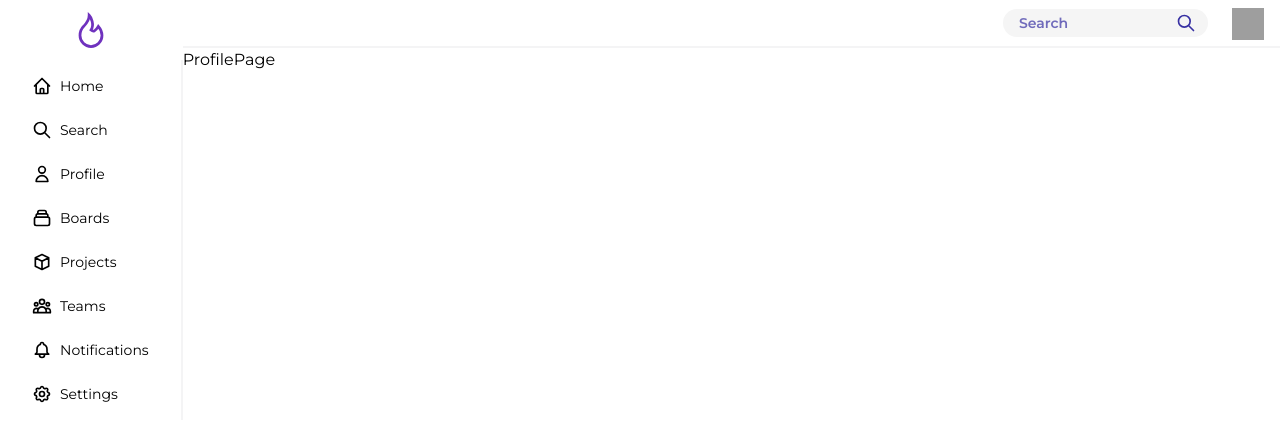
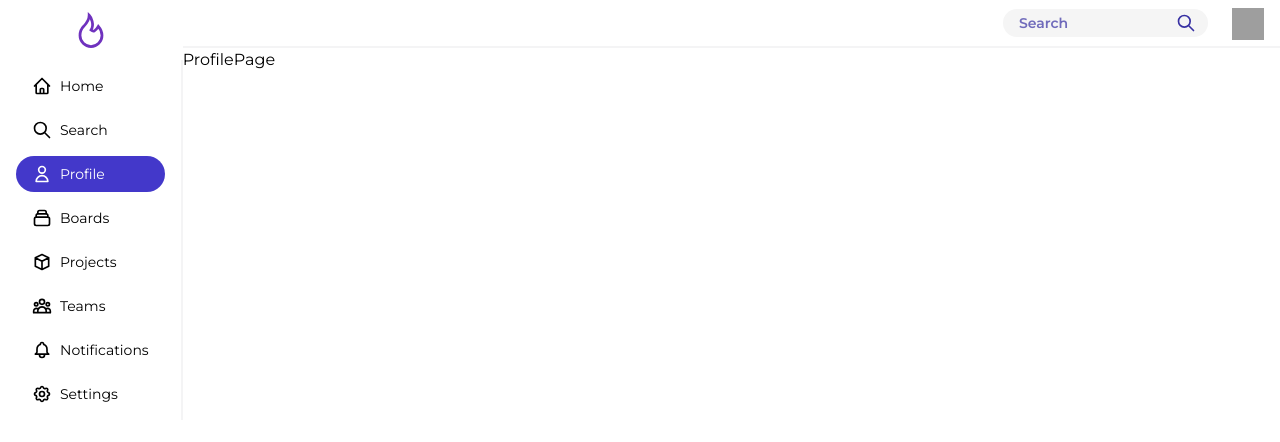
Before and after one commit to mertturkmenoglu/avalanche, a Next.js app in the folder packages/web/: page /user in a window 1280 px wide. Shown: the top 442 px of the page. Built offline with nearby package versions, Linux system fonts and the light colour scheme; grey boxes are pictures that could not be loaded.

Commit message:
Fix active sidebar item bug

```diff
--- a/packages/web/components/Sidebar.tsx
+++ b/packages/web/components/Sidebar.tsx
@@ -17,7 +17,9 @@ const Sidebar = (props: Props): JSX.Element => {
     <div className={`overflow-hidden border-r-2 border-gray-100 ${props.className}`}>
       <nav className="mx-4">
         {props.items.map((item) => (
-          <SidebarItem item={item} active={item.link === router.pathname} />
+          <SidebarItem item={item}
+            active={item.link === router.pathname || (router.pathname.startsWith('/user') && item.link.startsWith('/user'))}
+          />
         ))}
       </nav>
     </div>
```
